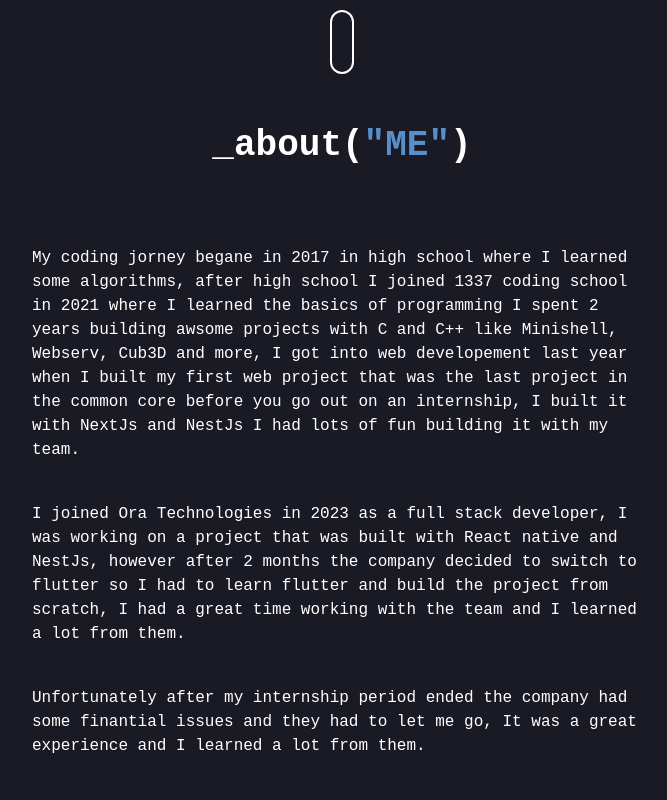
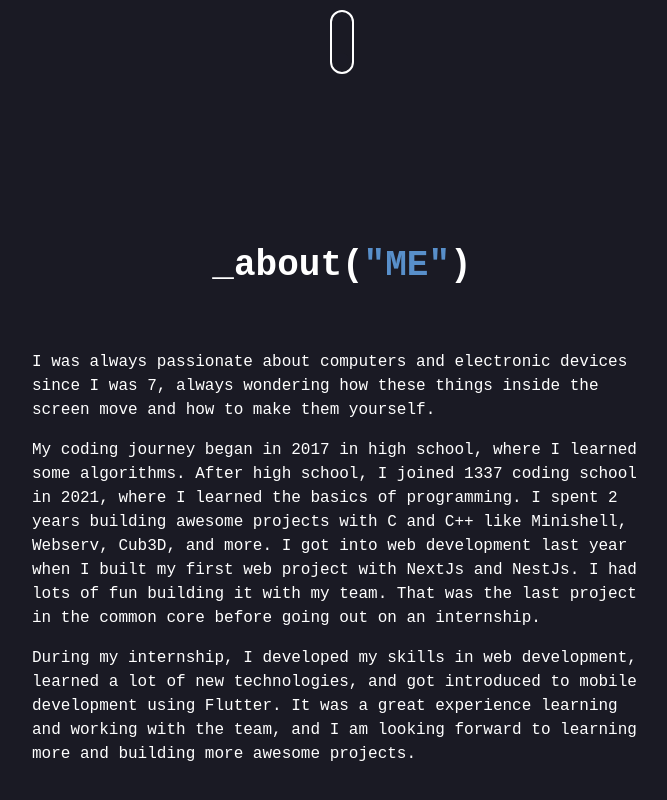
Before and after one commit to 4DeR99/portfolio-v1.0, a React (Create React App) app: page / in a window 1280 px wide. Shown: the part 694-1494 px from the top of the page, without its empty margins (298-965 px from the left). Before the commit the page ends 1472 px from the top, so only its background shows below. Built offline with nearby package versions, Linux system fonts and the light colour scheme.

Commit message:
feat: about section now takes the full screen height and shows the data from "constant"

```diff
--- a/src/assets/consts.ts
+++ b/src/assets/consts.ts
@@ -1,8 +1,4 @@
 export const constants = {
-  leet: 'My coding jorney begane in 2017 in high school where I learned some algorithms, after high school I joined 1337 coding school in 2021 where I learned the basics of programming I spent 2 years building awsome projects with C and C++ like Minishell, Webserv, Cub3D and more, I got into web developement last year when I built my first web project that was the last project in the common core before you go out on an internship, I built it with NextJs and NestJs I had lots of fun building it with my team.',
-  oraTech:
-    'I joined Ora Technologies in 2023 as a full stack developer, I was working on a project that was built with React native and NestJs, however after 2 months the company decided to switch to flutter so I had to learn flutter and build the project from scratch, I had a great time working with the team and I learned a lot from them.',
-  leavingOra:
-    'Unfortunately after my internship period ended the company had some finantial issues and they had to let me go, It was a great experience and I learned a lot from them.',
-  after: 'After I kept learning more about web and mobile developement ',
+  about:
+    'I was always passionate about computers and electronic devices since I was 7, always wondering how these things inside the screen move and how to make them yourself.-My coding journey began in 2017 in high school, where I learned some algorithms. After high school, I joined 1337 coding school in 2021, where I learned the basics of programming. I spent 2 years building awesome projects with C and C++ like Minishell, Webserv, Cub3D, and more. I got into web development last year when I built my first web project with NextJs and NestJs. I had lots of fun building it with my team. That was the last project in the common core before going out on an internship.-During my internship, I developed my skills in web development, learned a lot of new technologies, and got introduced to mobile development using Flutter. It was a great experience learning and working with the team, and I am looking forward to learning more and building more awesome projects.',
 };
--- a/src/components/organisms/About.tsx
+++ b/src/components/organisms/About.tsx
@@ -2,17 +2,18 @@ import { constants } from 'assets/consts';
 import React from 'react';
 
 function About() {
-  console.log(constants);
   return (
-    <div className="flex flex-col p-5 gap-8">
-      <div className="flex flex-col items-center w-11/12 mx-auto my-auto lg:w-3/6 lg:m-auto gap-[5em]">
+    <div className="flex flex-col p-5 gap-8 h-screen">
+      <div className="flex flex-col items-center w-11/12 mx-auto my-auto lg:w-3/6 lg:m-auto gap-[4em]">
         <h1 className="text-4xl font-extrabold">
           _about(<span className="text-primary">"ME"</span>)
         </h1>
-        <div className="flex flex-col gap-10">
-          <p>{constants.leet}</p>
-          <p>{constants.oraTech}</p>
-          <p>{constants.leavingOra}</p>
+        <div className="flex flex-col gap-4">
+          {constants.about.split('-').map((paragraph, index) => (
+            <p key={index} className="">
+              {paragraph}
+            </p>
+          ))}
         </div>
       </div>
     </div>
```
